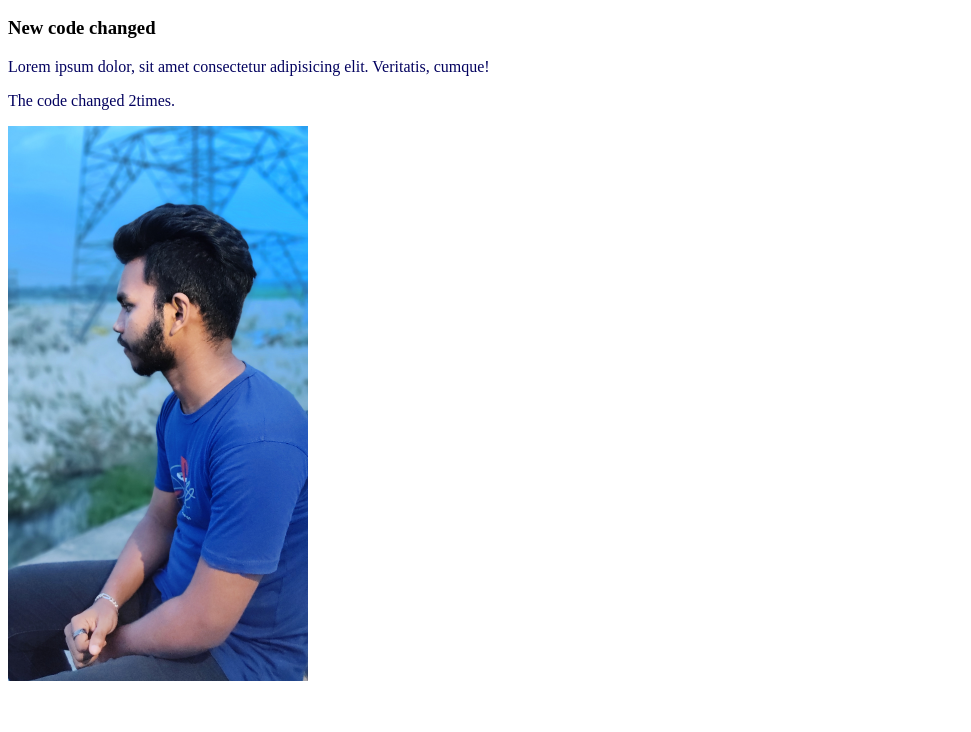
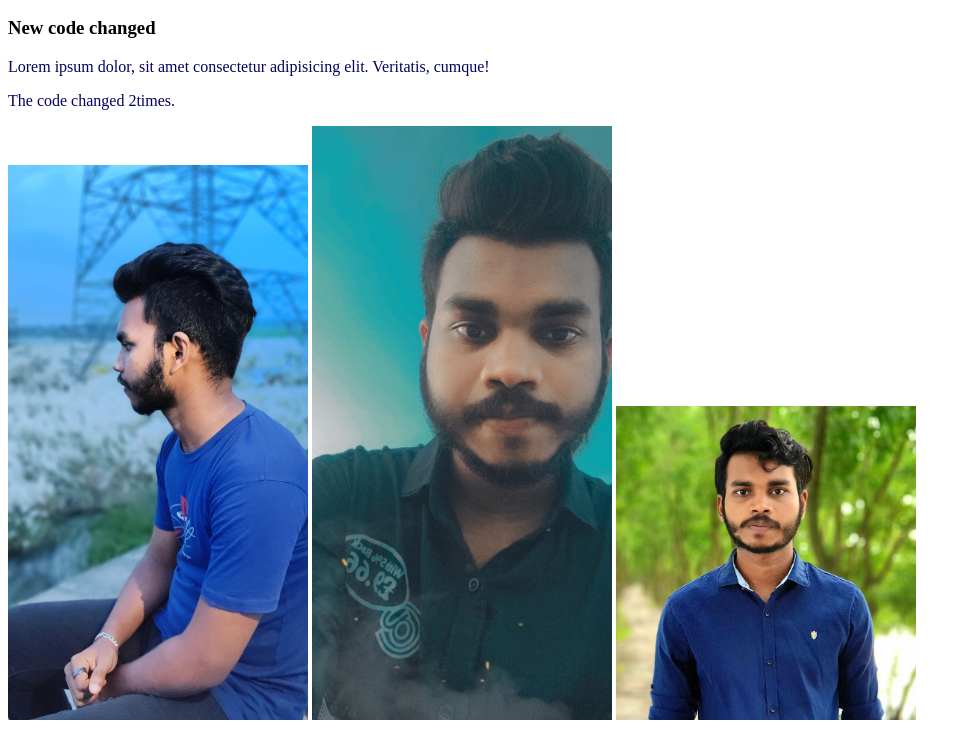
Before and after one commit to sumonkaysar/my-projects-ph, a plain HTML site: page index.html in a window 1280 px wide. Shown: the part 110-842 px from the top of the page, without its empty margins (0-971 px from the left). Before the commit the page ends 803 px from the top, so only its background shows below. Drawn offline with Linux system fonts and the light colour scheme.

Commit message:
new image added

```diff
--- a/index.html
+++ b/index.html
@@ -14,5 +14,7 @@
   <p>Lorem ipsum dolor, sit amet consectetur adipisicing elit. Veritatis, cumque!</p>
   <p>The code changed 2times.</p>
   <img src="me2.jpeg" alt="Me" width="300">
+  <img src="me.jpg" alt="Me" width="300">
+  <img src="images/myPic.jpg" alt="Me" width="300">
 </body>
 </html>
```
Also changed, not shown: images/myPic.jpg (renamed from myPic.jpg).
